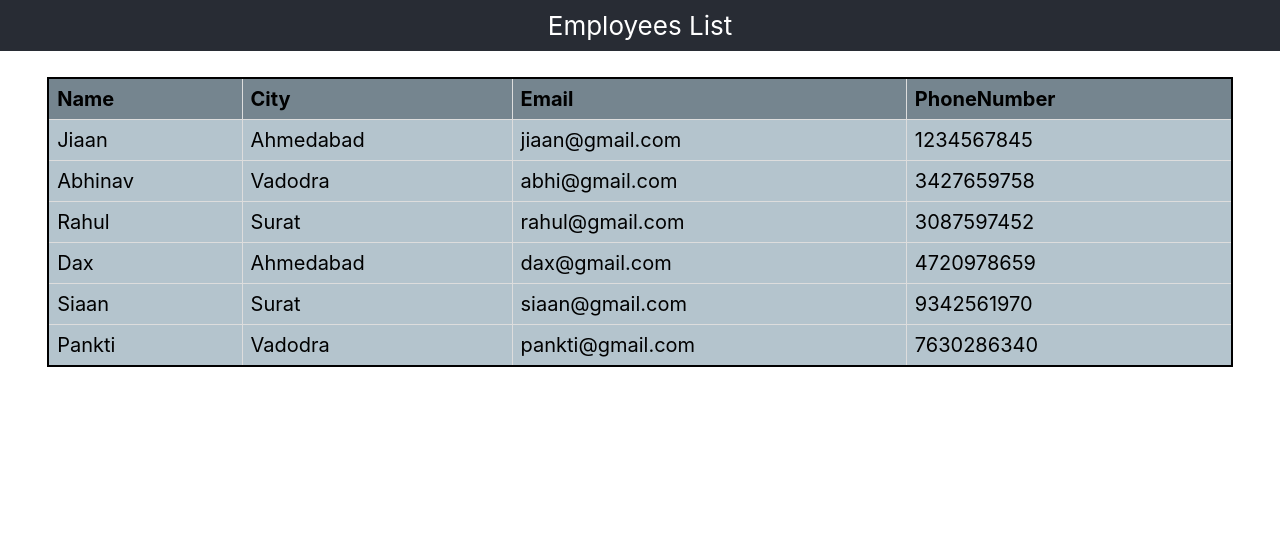
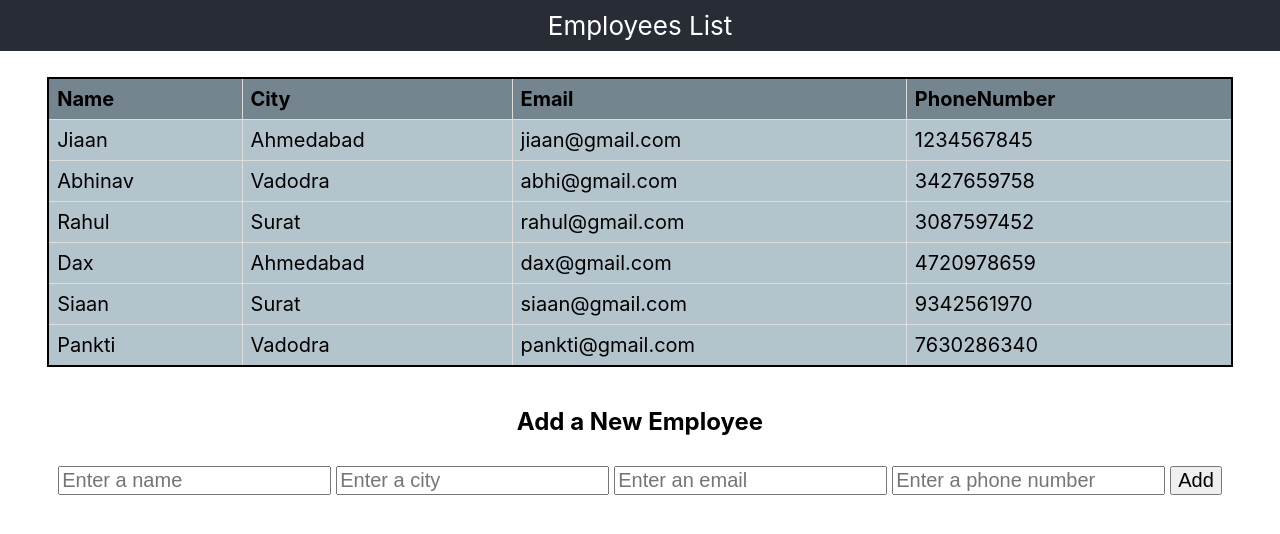
Before and after one commit to PanktiPatel99/employee_data_table, a React (Create React App) app: page / in a window 1280 px wide. Shown: the top 534 px of the page. Built offline with nearby package versions, Linux system fonts and the light colour scheme.

Commit message:
add new contact row in table using form

```diff
--- a/src/Components/Employee.css
+++ b/src/Components/Employee.css
@@ -26,3 +26,18 @@ th {
 td {
   background-color: #b4c4cd;
 }
+
+form {
+  display: flex;
+  gap: 5px;
+  margin: 0px auto;
+}
+
+form td:last-child {
+  display: flex;
+  justify-content: space-evenly;
+}
+
+form * {
+  font-size: 20px;
+}
--- a/src/Components/Employee.js
+++ b/src/Components/Employee.js
@@ -1,9 +1,48 @@
 import React, { useState } from "react";
+import { nanoid } from "nanoid";
 import EmployeeData from "./EmployeeData";
 import "./Employee.css";
 
 const Employee = () => {
   const [contact, setContact] = useState(EmployeeData);
+  const [addFormData, setAddFormData] = useState({
+    Name: "",
+    City: "",
+    Email: "",
+    PhoneNumber: "",
+  });
+
+  const addFormChangeHandle = (e) => {
+    e.preventDefault();
+    // console.log(e);
+    const fieldName = e.target.getAttribute("name");
+    const fieldValue = e.target.value;
+
+    const newFormData = { ...addFormData };
+    newFormData[fieldName] = fieldValue;
+    // console.log(newFormData);
+
+    setAddFormData(newFormData);
+  };
+
+  const addFormSubmitHandle = (e) => {
+    e.preventDefault();
+
+    const newContact = {
+      Id: nanoid(),
+      Name: addFormData.Name,
+      City: addFormData.City,
+      Email: addFormData.Email,
+      PhoneNumber: addFormData.PhoneNumber,
+    };
+    console.log(newContact);
+
+    const newContacts = [...contact, newContact];
+    console.log(newContacts);
+
+    setContact(newContacts);
+  };
+
   return (
     <div className="employee">
       <table style={{ border: "2px solid black" }}>
@@ -26,6 +65,39 @@ const Employee = () => {
           ))}
         </tbody>
       </table>
+
+      <h2>Add a New Employee</h2>
+      <form onSubmit={addFormSubmitHandle}>
+        <input
+          type="text"
+          name="Name"
+          placeholder="Enter a name"
+          required
+          onChange={addFormChangeHandle}
+        />
+        <input
+          type="text"
+          name="City"
+          placeholder="Enter a city"
+          required
+          onChange={addFormChangeHandle}
+        />
+        <input
+          type="email"
+          name="Email"
+          placeholder="Enter an email"
+          required
+          onChange={addFormChangeHandle}
+        />
+        <input
+          type="number"
+          name="PhoneNumber"
+          placeholder="Enter a phone number"
+          required
+          onChange={addFormChangeHandle}
+        />
+        <button type="submit">Add</button>
+      </form>
     </div>
   );
 };
```
